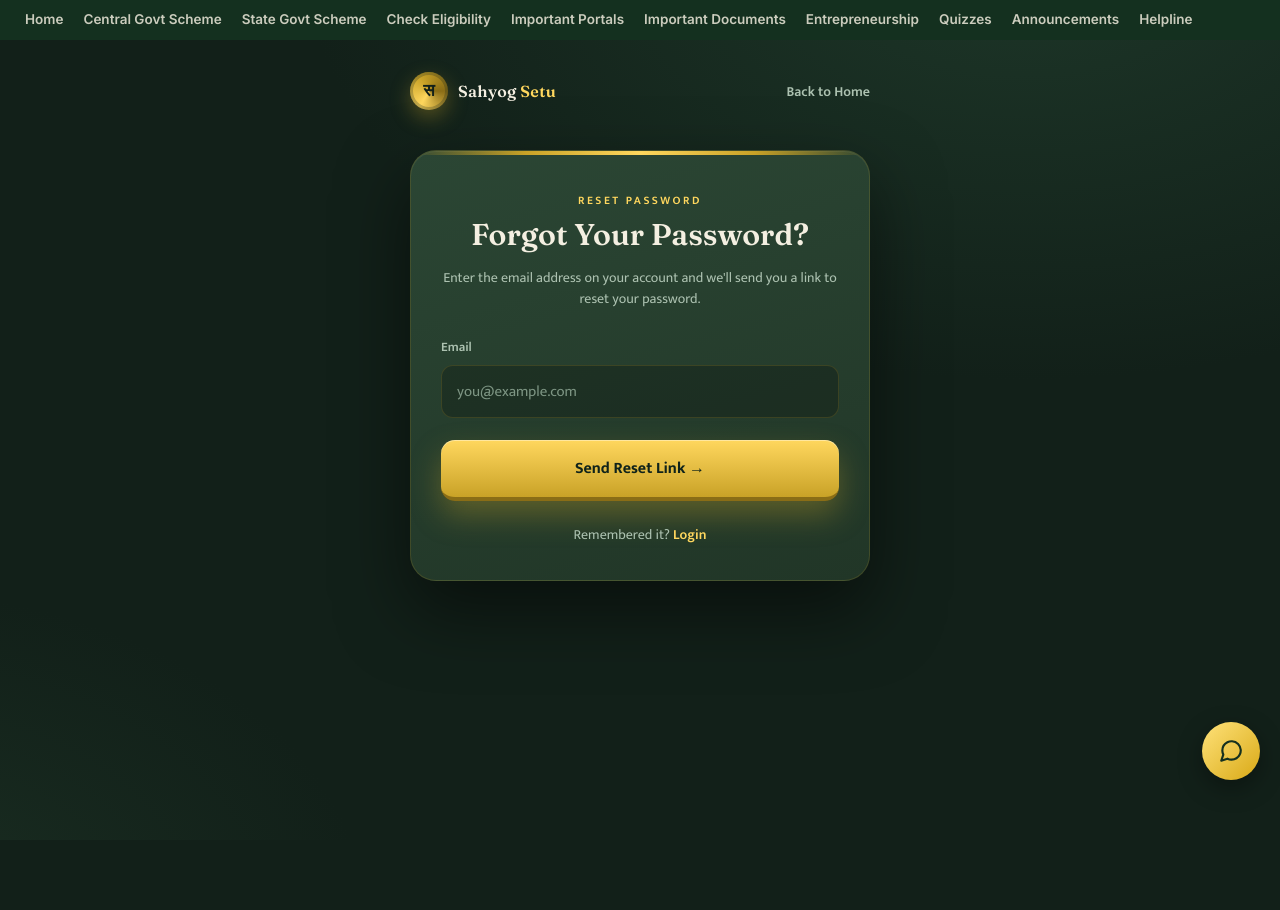
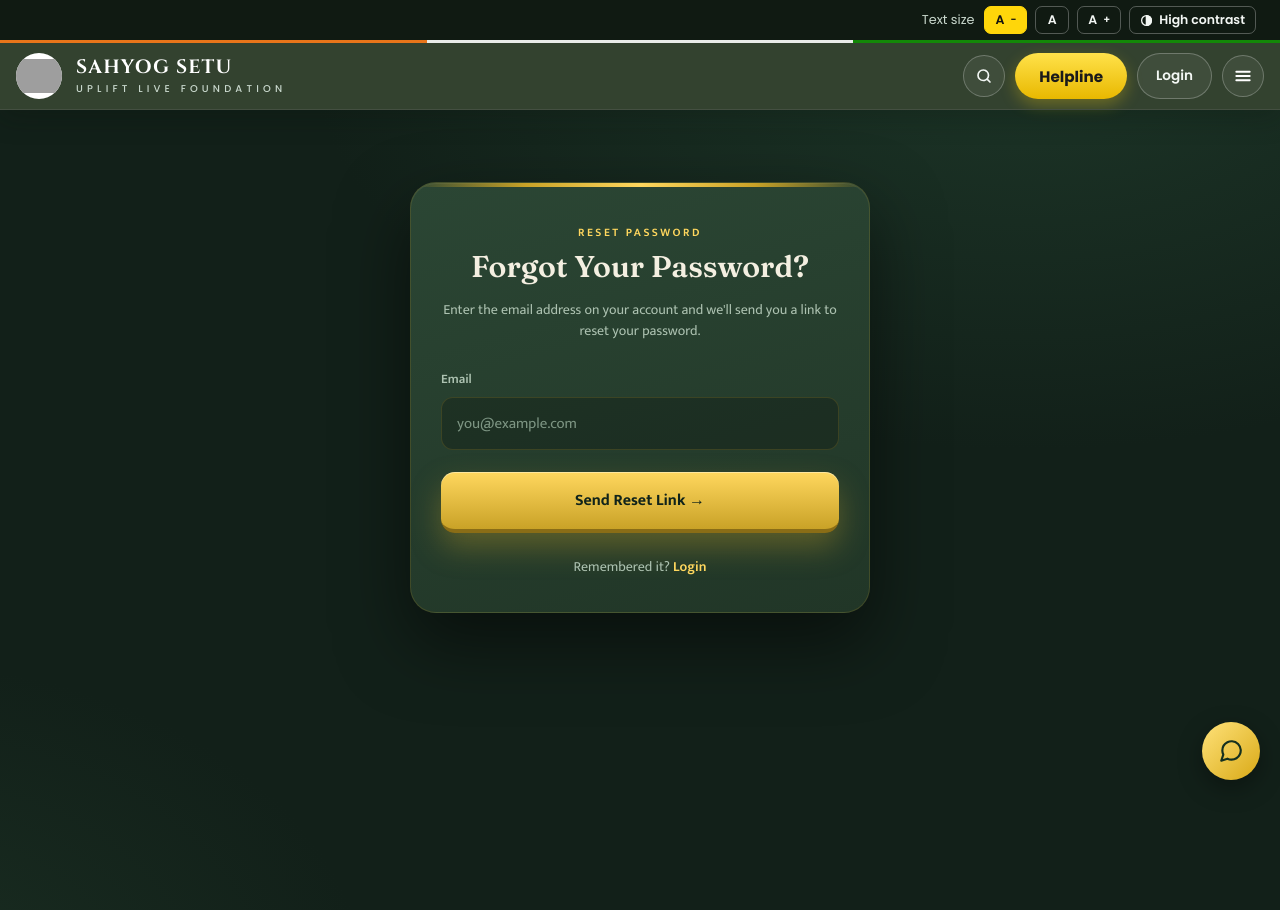
Before and after one commit to abhishekisra/sahyog-setu, a Django app: page /accounts/forgot-password/ in a window 1280 px wide. Before the commit the page ends 780 px from the top, so only its background shows below. Run offline with Django 5.2, Linux system fonts and the light colour scheme; grey boxes are pictures that could not be loaded.

Commit message:
New header LIVE on all public Django pages; remove the pages' own brand bars
User approved the ?newheader=1 preview. Old #ssq-main-nav kept hidden for one
release (rollback = remove the include + style). .yk-head bars hidden; quiz
.sq-head keeps its font/mute actions, only the logo/back link go. Checked 15
pages at 1366 and 390 px: header present, no h-scroll, no JS errors.

Co-Authored-By: Claude Opus 5.5 <noreply@anthropic.com>

```diff
--- a/custom_admin/templates/custom_admin/_ssh_header_style.html
+++ b/custom_admin/templates/custom_admin/_ssh_header_style.html
@@ -1,5 +1,5 @@
-<!-- New site header (user's design, 2026-11-05). Preview only for now:
-     public_base.html includes this and _ssh_header.html when ?newheader=1.
+<!-- New site header (user's design, 2026-11-05), live on every public
+     Django page via public_base.html (previewed first with ?newheader=1).
      Everything is scoped under .ssh-* so page styles can't collide. -->
 <link href="https://fonts.googleapis.com/css2?family=Poppins:wght@400;500;600;700&family=Cinzel:wght@700&family=Noto+Sans+Devanagari:wght@400;500;600;700&display=swap" rel="stylesheet">
 <style>
@@ -132,4 +132,13 @@
   [data-contrast="high"] .ssh-sub a:hover,[data-contrast="high"] .ssh-user-menu a:hover{background:#222}
   [data-contrast="high"] .ssh-user-menu .ssh-danger{color:#ff8a80}
   @media (prefers-reduced-motion:reduce){.ssh *{transition:none!important}}
+
+  /* Pages' own small brand bars ("स Sahyog Setu" + "Back to Home") repeat
+     the new header -- user asked to remove them (2026-11-05). */
+  .yk-head{display:none !important}
+  .sq-head .sq-brand,.sq-head .sq-back-link{display:none !important}
+  .sq-head:not(:has(.sq-head-actions)){display:none !important}
+  .sq-head .sq-head-inner{justify-content:flex-end}
+  .sqz-topbar .sqz-brand{display:none !important}
+  .sqz-topbar{justify-content:flex-end}
 </style>
--- a/custom_admin/templates/custom_admin/public_base.html
+++ b/custom_admin/templates/custom_admin/public_base.html
@@ -414,12 +414,15 @@
         .text-center p, .text-center li, .premium-footer p, .premium-footer li, .sqz-hero p { text-align: inherit; }
     </style>
     {% block head %}{% endblock %}
-    {% if request.GET.newheader == '1' %}{% include 'custom_admin/_ssh_header_style.html' %}{% endif %}
+    {% include 'custom_admin/_ssh_header_style.html' %}
 </head>
 
 <body>
-    {% if request.GET.newheader == '1' %}{% include 'custom_admin/_ssh_header.html' %}{% endif %}
-    <nav id="ssq-main-nav"{% if request.GET.newheader == '1' %} style="display:none!important"{% endif %}>
+    {% include 'custom_admin/_ssh_header.html' %}
+    <!-- Old top nav, replaced by _ssh_header.html on 2026-11-05. Kept hidden
+         (not deleted) for one release in case the new header has to be rolled
+         back: delete the include above and this style attribute. -->
+    <nav id="ssq-main-nav" style="display:none!important">
         <div id="ssq-nav-links">
             <a href="/">Home</a>
             <a href="/central-schemes-viewer/">Central Govt Scheme</a>
```
